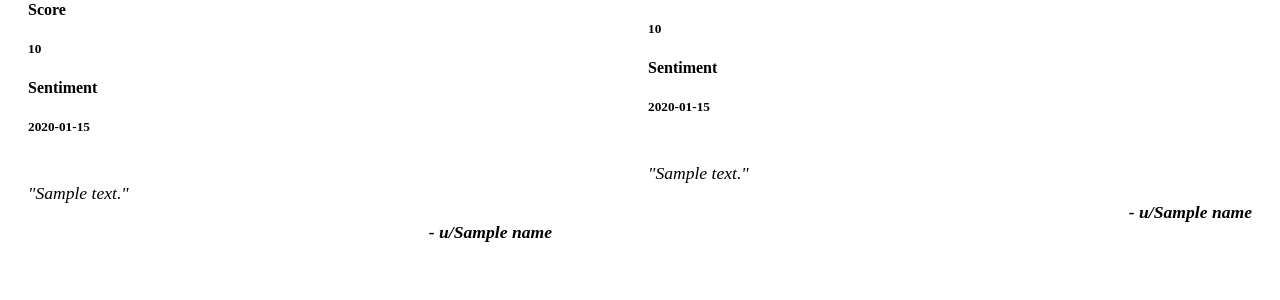
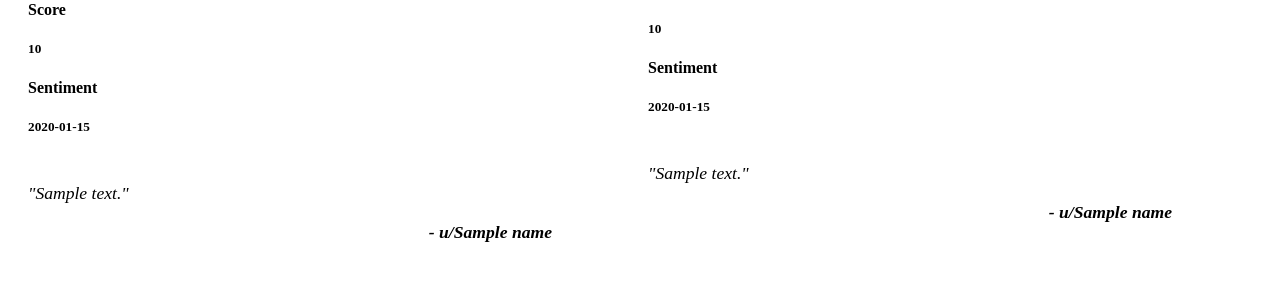
Before and after one commit to trevorliberty/reddit_user_analysis, a Flask app: template templates/userComponentComments.html in a window 1280 px wide. Shown: the part 166-466 px from the top of the page. Run offline with Flask 2, Linux system fonts and the light colour scheme; the template is opened without the code that fills it: most values are stand-ins (such as "Sample title", 1, 10 or a date in 2020); parts of the project's set-up code (start-up, migrations or seed data) failed here and were passed over.

Commit message:
For pull.

```diff
--- a/templates/index.html
+++ b/templates/index.html
@@ -40,6 +40,7 @@
     /* modern browser */
     color: #958273 !important;
     font-size: 120% !important;
+    overflow: visible !important;
   }
   .big {
     font-size:250%;
--- a/templates/userComponentComments.html
+++ b/templates/userComponentComments.html
@@ -91,7 +91,7 @@
                 </div>
                 <div class="contents">
                     <p class="contents-body">"{{lowestRatedComment.contents}}"</p>
-                    <p class="contents-signature" style="text-align:right; font-weight:bold; padding: right 1rem;">-
+                    <p class="contents-signature" style="text-align:right; font-weight:bold; padding: right 1rem; padding-right:5rem;">-
                         u/{{name}}</p>
                 </div>
             </div>
```
